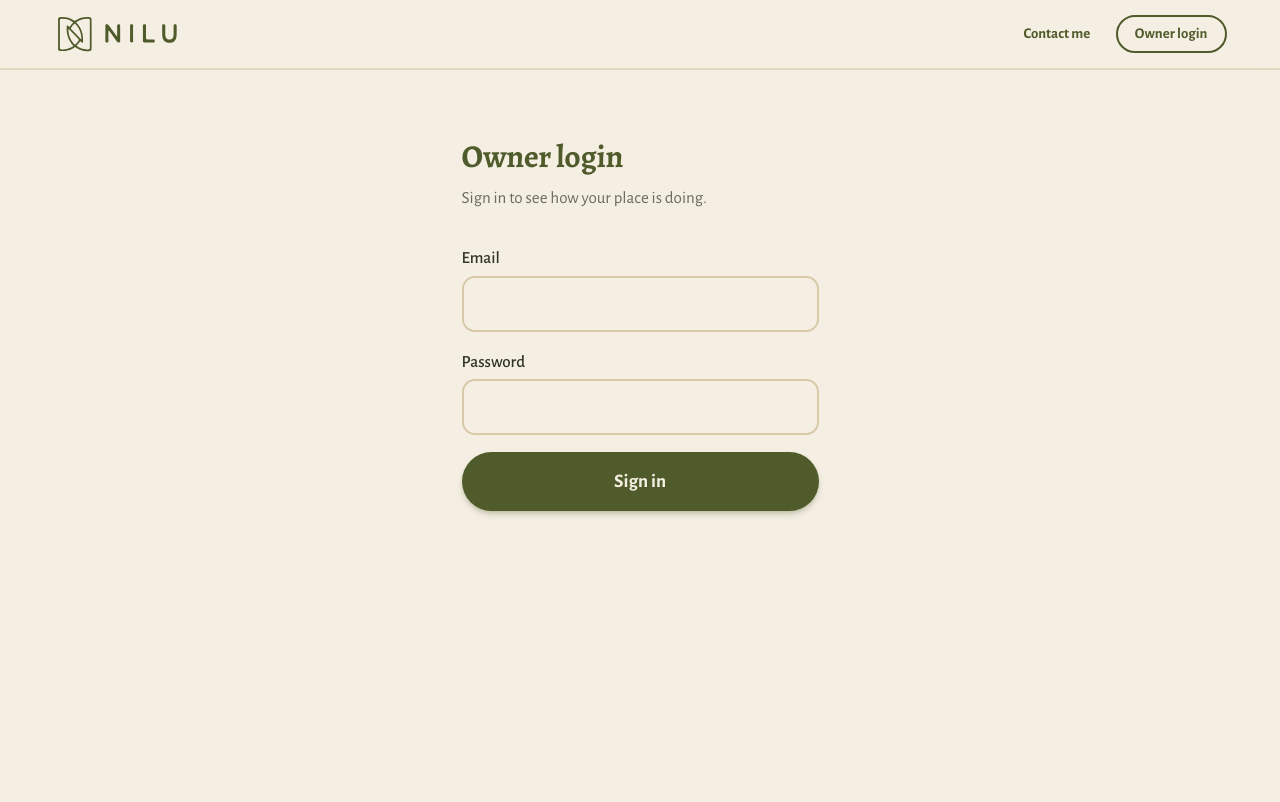
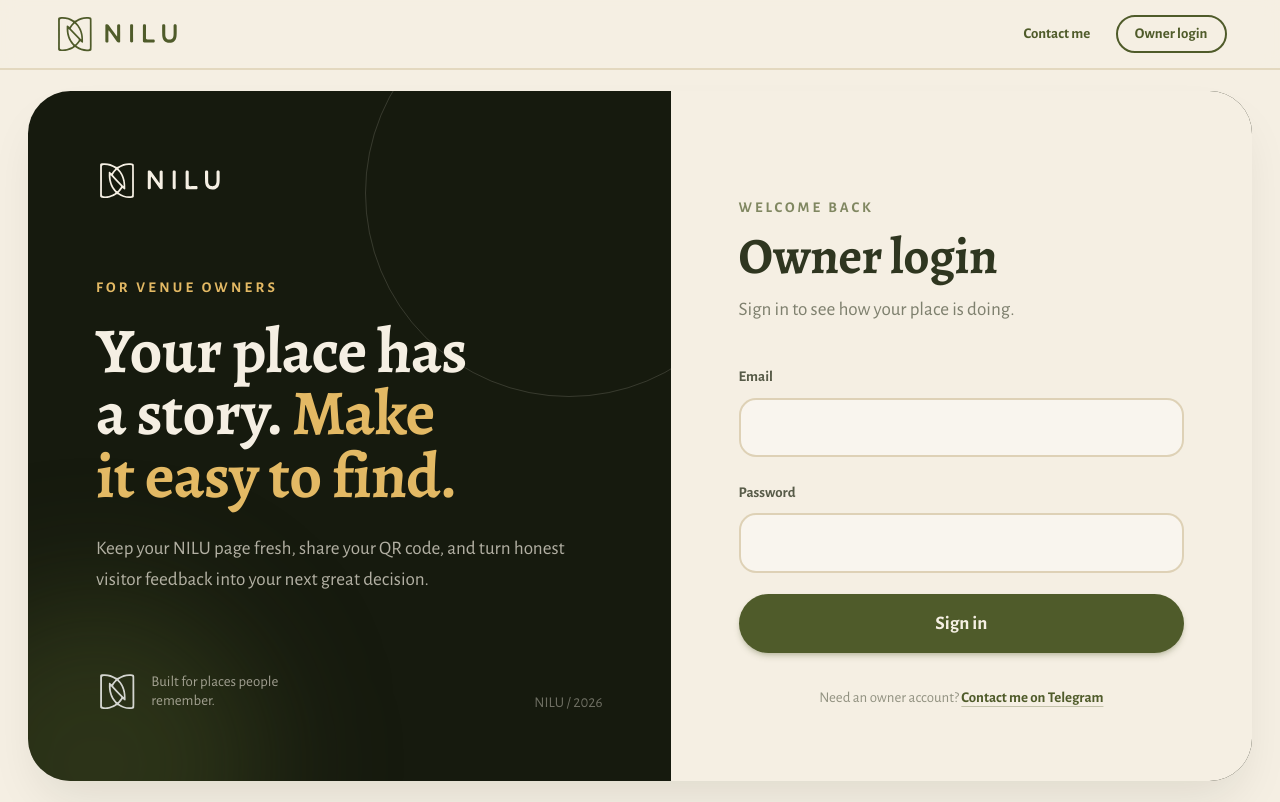
Before and after one commit to kaleabsolomon-00/NILU, a Next.js app: page /login in a window 1280 px wide. Built offline with nearby package versions, Linux system fonts and the light colour scheme.

Commit message:
feat: enhance login page layout and styling, add custom scrollbar

```diff
--- a/app/globals.css
+++ b/app/globals.css
@@ -34,6 +34,29 @@ body {
   font-variant-numeric: lining-nums;
 }
 
+html {
+  scrollbar-color: var(--color-brand) var(--color-soft);
+  scrollbar-width: thin;
+}
+
+html::-webkit-scrollbar {
+  width: 0.7rem;
+}
+
+html::-webkit-scrollbar-track {
+  background: var(--color-soft);
+}
+
+html::-webkit-scrollbar-thumb {
+  border: 0.15rem solid var(--color-soft);
+  border-radius: 999px;
+  background: var(--color-brand);
+}
+
+html::-webkit-scrollbar-thumb:hover {
+  background: var(--color-night);
+}
+
 h1,
 h2,
 h3,
--- a/app/login/login-form.tsx
+++ b/app/login/login-form.tsx
@@ -7,15 +7,15 @@ import { Button } from "@/components/button";
 const initialState: LoginState = {};
 
 const inputClass =
-  "mt-1 w-full rounded-xl border-2 border-soft bg-transparent p-3 focus:border-brand focus:outline-none";
+  "mt-2 w-full rounded-2xl border-2 border-soft/80 bg-white/40 px-4 py-3.5 text-base text-ink outline-none transition placeholder:text-ink/35 focus:border-brand focus:bg-white/70 focus:ring-4 focus:ring-brand/10";
 
 export default function LoginForm() {
   const [state, formAction, pending] = useActionState(login, initialState);
 
   return (
-    <form action={formAction} className="mt-8 space-y-4">
+    <form action={formAction} className="mt-9 space-y-5">
       <div>
-        <label htmlFor="email" className="font-medium">
+        <label htmlFor="email" className="text-sm font-bold text-ink/80">
           Email
         </label>
         <input
@@ -29,7 +29,7 @@ export default function LoginForm() {
         />
       </div>
       <div>
-        <label htmlFor="password" className="font-medium">
+        <label htmlFor="password" className="text-sm font-bold text-ink/80">
           Password
         </label>
         <input
@@ -43,7 +43,10 @@ export default function LoginForm() {
       </div>
 
       {state.error && (
-        <p role="alert" className="font-medium text-red-700">
+        <p
+          role="alert"
+          className="rounded-2xl border border-red-700/20 bg-red-700/5 px-4 py-3 font-medium text-red-700"
+        >
           {state.error}
         </p>
       )}
--- a/app/login/page.tsx
+++ b/app/login/page.tsx
@@ -1,4 +1,5 @@
 import type { Metadata } from "next";
+import { Logo, LogoMark } from "@/components/logo";
 import LoginForm from "./login-form";
 
 export const metadata: Metadata = {
@@ -8,12 +9,68 @@ export const metadata: Metadata = {
 
 export default function LoginPage() {
   return (
-    <main className="mx-auto max-w-sm p-6 pt-16">
-      <h1 className="text-3xl font-bold text-brand">Owner login</h1>
-      <p className="mt-2 text-ink/70">
-        Sign in to see how your place is doing.
-      </p>
-      <LoginForm />
+    <main className="min-h-[calc(100svh-4rem)] px-3 py-3 md:px-5 md:py-5">
+      <div className="mx-auto grid min-h-[calc(100svh-6.5rem)] max-w-6xl overflow-hidden rounded-[2rem] bg-night shadow-2xl shadow-night/10 md:grid-cols-[1.05fr_0.95fr] md:rounded-[2.5rem]">
+        <section className="relative isolate flex min-h-[28rem] flex-col justify-between overflow-hidden p-7 text-background md:min-h-0 md:p-12 lg:p-16">
+          <div className="absolute -right-24 -top-24 -z-10 h-80 w-80 rounded-full border border-background/15 md:h-96 md:w-96" />
+          <div className="absolute -bottom-36 -left-24 -z-10 h-80 w-80 rounded-full bg-brand/40 blur-3xl" />
+          <Logo variant="cream" className="h-9 w-auto self-start sm:h-10" />
+
+          <div className="relative mt-20 max-w-xl md:mt-0">
+            <p className="mb-5 text-sm font-bold uppercase tracking-[0.22em] text-sun">
+              For venue owners
+            </p>
+            <h1 className="max-w-lg text-balance font-display text-5xl font-bold leading-[0.98] tracking-tight sm:text-6xl">
+              Your place has a story.{" "}
+              <span className="text-sun">Make it easy to find.</span>
+            </h1>
+            <p className="mt-6 max-w-md text-lg leading-relaxed text-background/70">
+              Keep your NILU page fresh, share your QR code, and turn honest
+              visitor feedback into your next great decision.
+            </p>
+          </div>
+
+          <div className="relative mt-16 flex items-end justify-between gap-6 md:mt-0">
+            <div className="flex items-center gap-3">
+              <LogoMark className="h-10 w-10 brightness-0 invert opacity-80" />
+              <span className="max-w-32 text-sm leading-tight text-background/60">
+                Built for places people remember.
+              </span>
+            </div>
+            <span className="hidden text-sm text-background/40 sm:block">
+              NILU / 2026
+            </span>
+          </div>
+        </section>
+
+        <section className="flex flex-col justify-center bg-background p-7 sm:p-12 lg:p-16">
+          <div className="mx-auto w-full max-w-md">
+            <div className="mt-6 sm:mt-8">
+              <p className="text-sm font-bold uppercase tracking-[0.2em] text-brand/70">
+                Welcome back
+              </p>
+              <h2 className="mt-3 font-display text-4xl font-bold tracking-tight text-ink sm:text-5xl">
+                Owner login
+              </h2>
+              <p className="mt-3 max-w-sm text-lg text-ink/60">
+                Sign in to see how your place is doing.
+              </p>
+            </div>
+            <LoginForm />
+            <p className="mt-8 text-center text-sm text-ink/50">
+              Need an owner account?{" "}
+              <a
+                href="https://t.me/Kal_de_blues"
+                target="_blank"
+                rel="noreferrer"
+                className="font-bold text-brand underline decoration-brand/30 underline-offset-4 hover:decoration-brand"
+              >
+                Contact me on Telegram
+              </a>
+            </p>
+          </div>
+        </section>
+      </div>
     </main>
   );
 }
```
